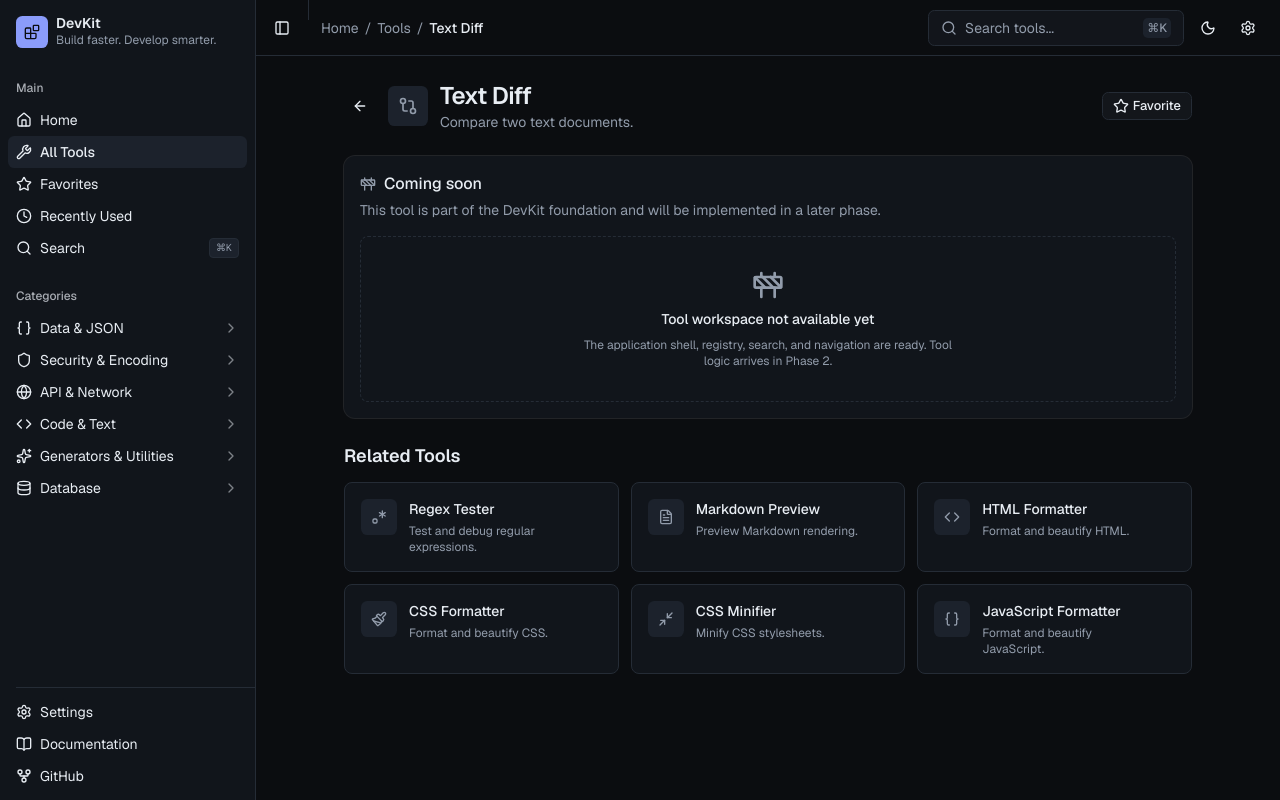
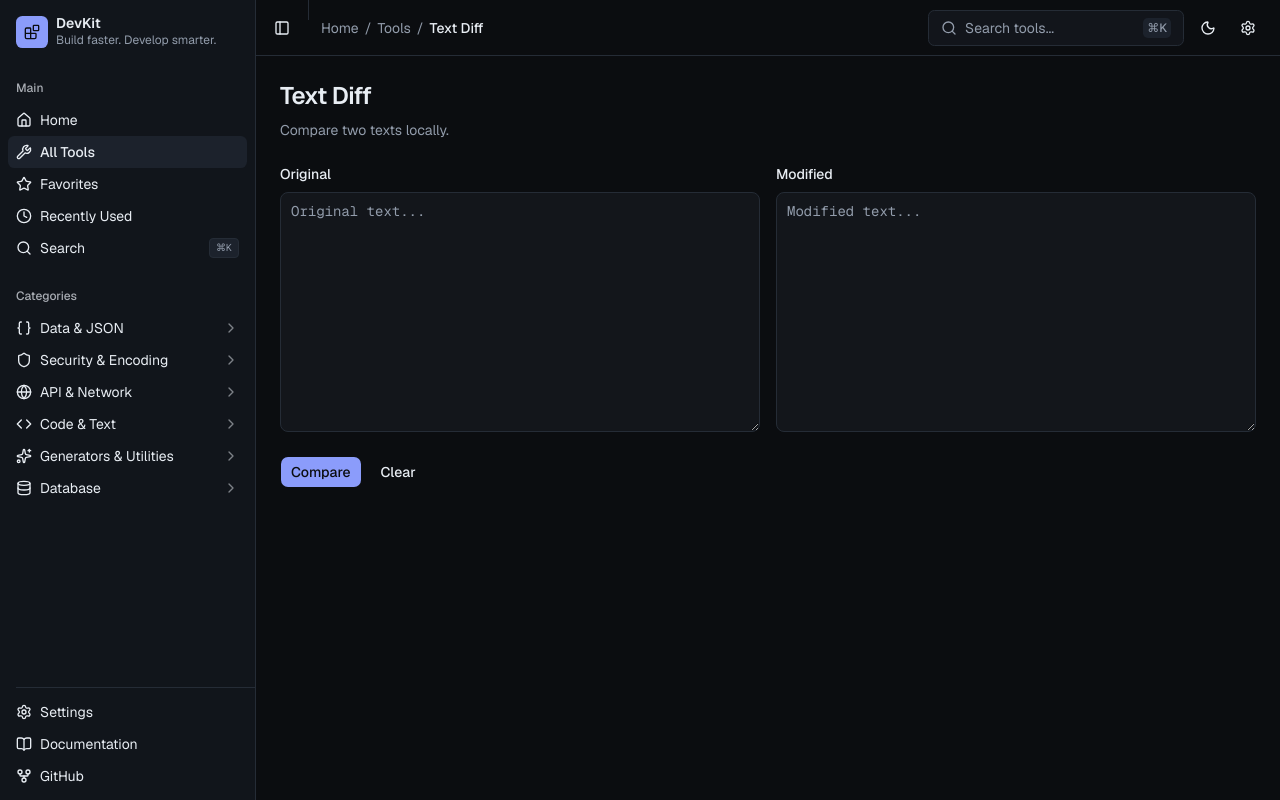
Before and after one commit to fazasync/Devkit, a Next.js app: page /tools/text-diff in a window 1280 px wide. Built offline with nearby package versions, Linux system fonts and the light colour scheme.

Commit message:
feat: implement text diff tool

```diff
--- /dev/null
+++ b/app/tools/text-diff/page.tsx
@@ -0,0 +1,16 @@
+import { TextDiff } from "@/features/text-diff";
+import { RecentlyUsedTracker } from "@/components/shared/recently-used-tracker";
+
+export const metadata = {
+  title: "Text Diff — DevKit",
+  description: "Compare two texts.",
+};
+
+export default function TextDiffPage() {
+  return (
+    <>
+      <RecentlyUsedTracker id="text-diff" />
+      <TextDiff />
+    </>
+  );
+}
--- /dev/null
+++ b/features/text-diff/components/text-diff.tsx
@@ -0,0 +1,110 @@
+"use client";
+
+import { useState } from "react";
+import { diffLines, type DiffLine } from "../lib/diff";
+import { Button } from "@/components/ui/button";
+import { Textarea } from "@/components/ui/textarea";
+
+export function TextDiff() {
+  const [left, setLeft] = useState("");
+  const [right, setRight] = useState("");
+  const [result, setResult] = useState<DiffLine[] | null>(null);
+
+  const handleCompare = () => {
+    setResult(diffLines(left, right));
+  };
+
+  const handleClear = () => {
+    setLeft("");
+    setRight("");
+    setResult(null);
+  };
+
+  const stats = result
+    ? {
+        added: result.filter((l) => l.type === "added").length,
+        removed: result.filter((l) => l.type === "removed").length,
+      }
+    : null;
+
+  return (
+    <div className="mx-auto flex w-full max-w-6xl flex-col gap-6 p-6">
+      <section className="flex flex-col gap-2">
+        <h1 className="text-2xl font-semibold tracking-tight text-foreground">
+          Text Diff
+        </h1>
+        <p className="text-sm text-muted-foreground">
+          Compare two texts locally.
+        </p>
+      </section>
+
+      <section className="grid gap-4 lg:grid-cols-2">
+        <div className="flex flex-col gap-2">
+          <label htmlFor="diff-left" className="text-sm font-medium text-foreground">
+            Original
+          </label>
+          <Textarea
+            id="diff-left"
+            value={left}
+            onChange={(event) => setLeft(event.target.value)}
+            placeholder="Original text..."
+            className="min-h-[240px] font-mono text-sm"
+            spellCheck={false}
+          />
+        </div>
+        <div className="flex flex-col gap-2">
+          <label htmlFor="diff-right" className="text-sm font-medium text-foreground">
+            Modified
+          </label>
+          <Textarea
+            id="diff-right"
+            value={right}
+            onChange={(event) => setRight(event.target.value)}
+            placeholder="Modified text..."
+            className="min-h-[240px] font-mono text-sm"
+            spellCheck={false}
+          />
+        </div>
+      </section>
+
+      <section className="flex flex-wrap items-center gap-2">
+        <Button onClick={handleCompare}>Compare</Button>
+        <Button variant="ghost" onClick={handleClear}>
+          Clear
+        </Button>
+        {stats ? (
+          <span className="ml-auto text-sm text-muted-foreground">
+            +{stats.added} / -{stats.removed}
+          </span>
+        ) : null}
+      </section>
+
+      {result ? (
+        <section className="flex flex-col gap-2">
+          <h2 className="text-sm font-medium text-foreground">Result</h2>
+          <pre className="overflow-auto rounded-md border border-border bg-card p-3 font-mono text-sm">
+            {result.map((line, i) => (
+              <div
+                key={i}
+                className={
+                  line.type === "added"
+                    ? "bg-success/10 text-success"
+                    : line.type === "removed"
+                      ? "bg-destructive/10 text-destructive"
+                      : "text-foreground"
+                }
+              >
+                <span className="select-none text-muted-foreground">
+                  {line.type === "added" ? "+" : line.type === "removed" ? "-" : " "}
+                </span>{" "}
+                {line.line}
+              </div>
+            ))}
+          </pre>
+        </section>
+      ) : null}
+    </div>
+  );
+}
+
+export default TextDiff;
--- /dev/null
+++ b/features/text-diff/index.ts
@@ -0,0 +1,2 @@
+export { TextDiff } from "./components/text-diff";
+export * from "./lib/diff";
--- /dev/null
+++ b/features/text-diff/lib/diff.ts
@@ -0,0 +1,54 @@
+export type DiffLineType = "same" | "added" | "removed";
+
+export interface DiffLine {
+  type: DiffLineType;
+  line: string;
+}
+
+export function diffLines(a: string, b: string): DiffLine[] {
+  const aLines = a.split("\n");
+  const bLines = b.split("\n");
+  const m = aLines.length;
+  const n = bLines.length;
+
+  const dp: number[][] = Array.from({ length: m + 1 }, () =>
+    new Array(n + 1).fill(0),
+  );
+
+  for (let i = m - 1; i >= 0; i--) {
+    for (let j = n - 1; j >= 0; j--) {
+      if (aLines[i] === bLines[j]) {
+        dp[i][j] = dp[i + 1][j + 1] + 1;
+      } else {
+        dp[i][j] = Math.max(dp[i + 1][j], dp[i][j + 1]);
+      }
+    }
+  }
+
+  const result: DiffLine[] = [];
+  let i = 0;
+  let j = 0;
+  while (i < m && j < n) {
+    if (aLines[i] === bLines[j]) {
+      result.push({ type: "same", line: aLines[i] });
+      i++;
+      j++;
+    } else if (dp[i + 1][j] >= dp[i][j + 1]) {
+      result.push({ type: "removed", line: aLines[i] });
+      i++;
+    } else {
+      result.push({ type: "added", line: bLines[j] });
+      j++;
+    }
+  }
+  while (i < m) {
+    result.push({ type: "removed", line: aLines[i] });
+    i++;
+  }
+  while (j < n) {
+    result.push({ type: "added", line: bLines[j] });
+    j++;
+  }
+
+  return result;
+}
```
Also changed, not shown: 2 other files (tests, documents, lock files or other folders).
